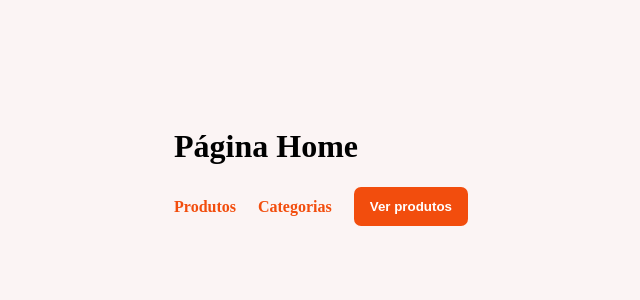
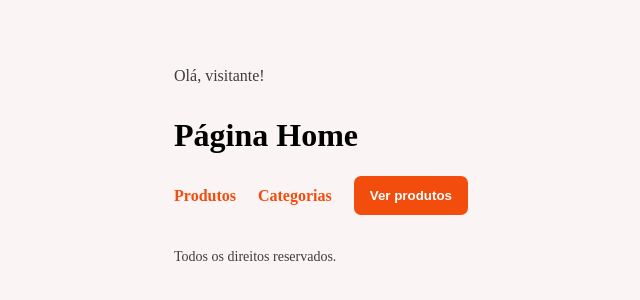
Before and after one commit to frdelong/react-router-rs, a React (Vite) app: page / in a window 1280 px wide. Shown: the part 234-534 px from the top of the page, without its empty margins (319-959 px from the left). Built offline with nearby package versions, Linux system fonts and the light colour scheme.

Commit message:
feat: implement Layout component and update routing in AppRoutes

```diff
--- /dev/null
+++ b/src/components/layout/index.tsx
@@ -0,0 +1,19 @@
+import './styles.css'
+
+import { Outlet } from 'react-router'
+
+export function Layout(){
+  return (
+    <div>
+      <header className='user'>
+        <p>Olá, visitante!</p>
+      </header>
+
+      <Outlet />
+
+      <footer>
+        <span>Todos os direitos reservados.</span>
+      </footer>
+    </div>
+  )
+}
--- /dev/null
+++ b/src/components/layout/styles.css
@@ -0,0 +1,14 @@
+.user {
+  font-size: 16px;
+  color: #3d3d3d;
+  margin-bottom: 32px;
+}
+
+footer {
+  width: 100%;
+  margin-top: 32px;
+}
+
+footer span {
+  font-weight: 400;
+}
--- a/src/routes/AppRoutes.tsx
+++ b/src/routes/AppRoutes.tsx
@@ -4,15 +4,19 @@
 import { Products } from '../pages/Products'
 import { NotFound } from '../pages/NotFound'
 import { Details } from '../pages/Details'
+import { Layout } from '../components/layout'
 
 export function AppRoutes() {
   return (
     <Routes>
-      <Route path='/' index element={<Home/>} />
-      <Route path='/products' element={<Products/> } />
-      <Route path='/details/:id' element={<Details />} />
+      <Route path="/" element={<Layout />}>
+        <Route path="/" index element={<Home />} />
+        <Route path="/products" element={<Products />} />
+      </Route>
 
-      <Route path='*' element={<NotFound />} />
+      <Route path="/details/:id" element={<Details />} />
+
+      <Route path="*" element={<NotFound />} />
     </Routes>
   )
 }
```
